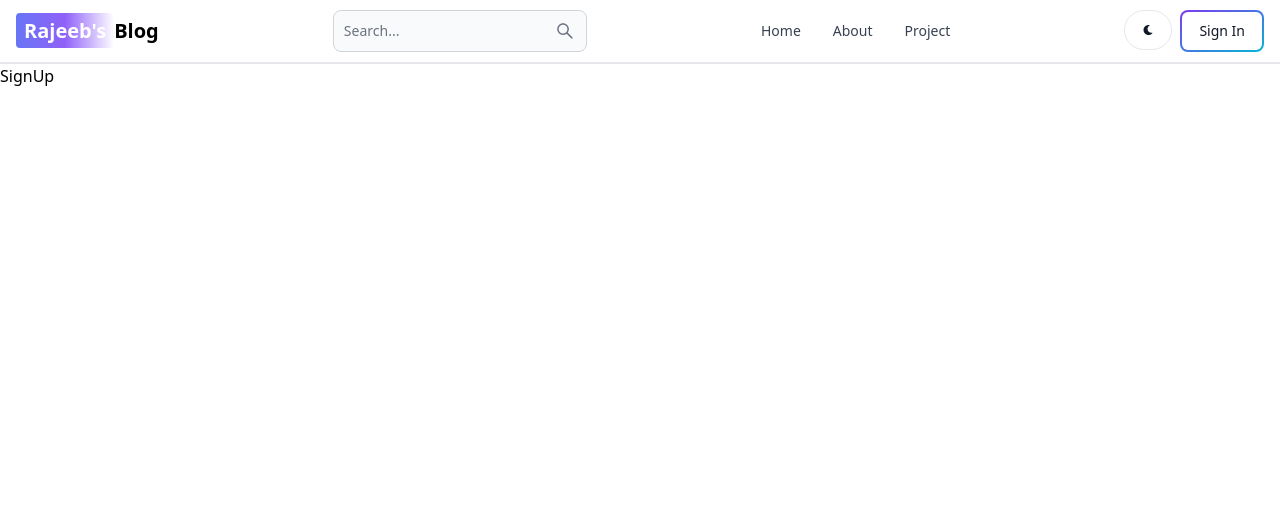
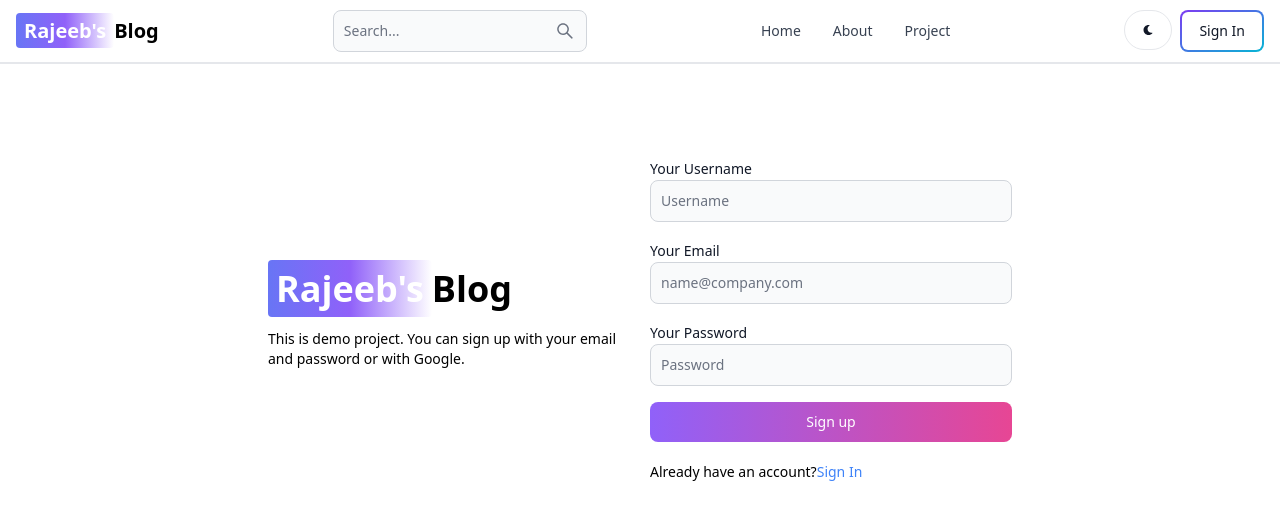
Before and after one commit to manimal001/mern-blog, a React (Vite) app in the folder client/: page /sign-up in a window 1280 px wide. Shown: the top 520 px of the page. Built offline with nearby package versions, Linux system fonts and the light colour scheme.

Commit message:
create signup ui

```diff
--- a/client/src/pages/SignUp.jsx
+++ b/client/src/pages/SignUp.jsx
@@ -1,9 +1,52 @@
-import React from 'react'
+import { Button, Label, TextInput } from 'flowbite-react';
+import React from 'react';
+import { Link } from 'react-router-dom';
 
 export default function SignUp() {
   return (
-    <div>
-      SignUp
+    <div className='min-h-screen mt-20'>
+      <div className='flex flex-col max-w-3xl gap-5 p-3 mx-auto md:flex-row md:items-center'>
+       {/* left */}
+       <div className='flex-1'>
+       <Link to="/" className='text-4xl font-bold dark:text-white'>
+          <span className='px-2 py-1 text-white rounded bg-gradient-to-r from-indigo-500 via-purple-500 to-pink-500-lg'>
+            Rajeeb's
+            </span>
+            Blog
+         </Link>
+         <p className='mt-5 text-sm'>
+          This is demo project. You can sign up with your email and password or with Google.
+         </p>
+       </div>
+        {/* right */}
+        <div className='flex-1'>
+          <form className='flex flex-col gap-4'>
+              <div>
+            <Label value='Your Username'/>
+            <TextInput type='text' placeholder='Username' id='username'/>
+          </div>
+          <div>
+            <Label value='Your Email'/>
+            <TextInput type='text' placeholder='name@company.com' id='email'/>
+          </div>
+          <div>
+            <Label value='Your Password'/>
+            <TextInput type='text' placeholder='Password' id='password'/>
+          </div>
+          <Button type='submit' gradientDuoTone='purpleToPink'>
+             Sign up
+          </Button>
+          </form>
+          <div className='flex gap-2 mt-5 text-sm'>
+            <span>
+              Already have an account?
+              <Link to='/signin' className='text-blue-500'>
+              Sign In
+              </Link>
+            </span>
+          </div>
+        </div>
+       </div>
     </div>
   )
 }
```
